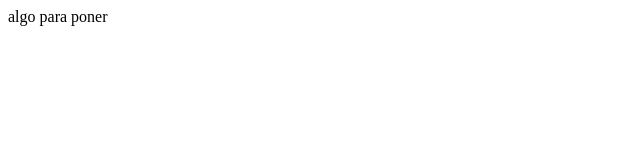
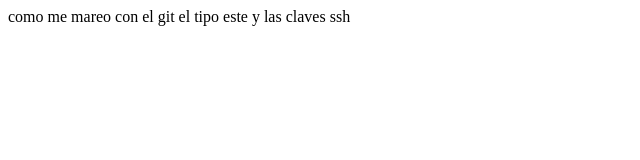
Before and after one commit to MatiasParola/Platzi, a plain HTML site: page index.html in a window 1280 px wide. Shown: the whole page, without its empty margins (0-640 px from the left). Drawn offline with Linux system fonts and the light colour scheme.

```diff
--- a/index.html
+++ b/index.html
@@ -6,6 +6,6 @@
     <title>Document</title>
 </head>
 <body>
-<article>algo para poner</article>
+<article>como me mareo con el git el tipo este y las claves ssh</article>
 </body>
 </html>
```
